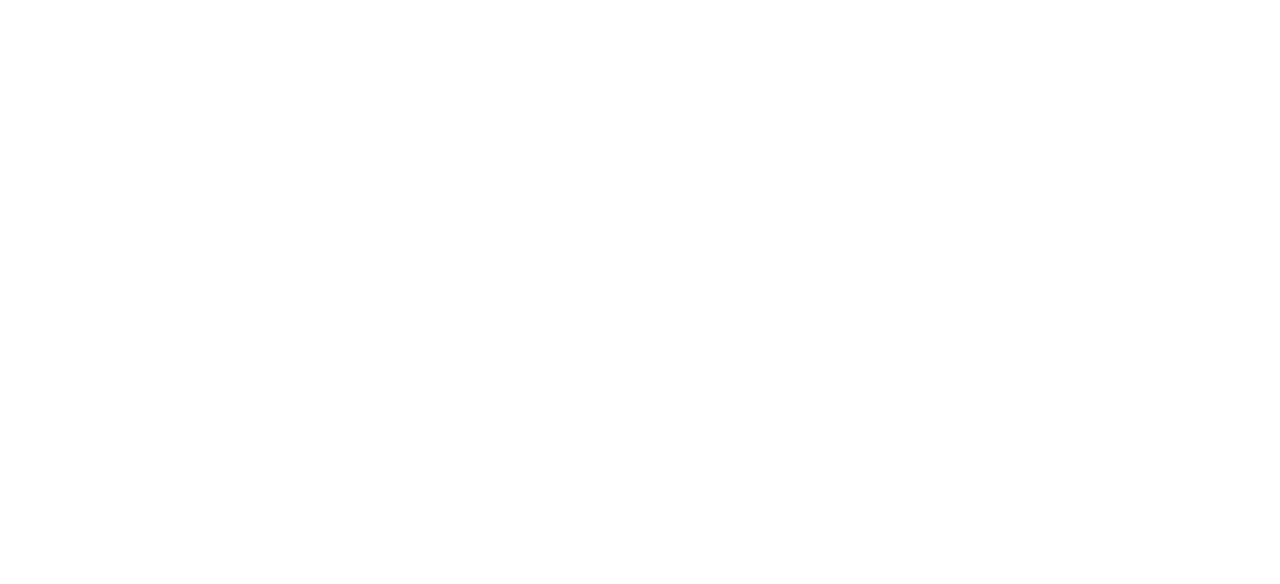
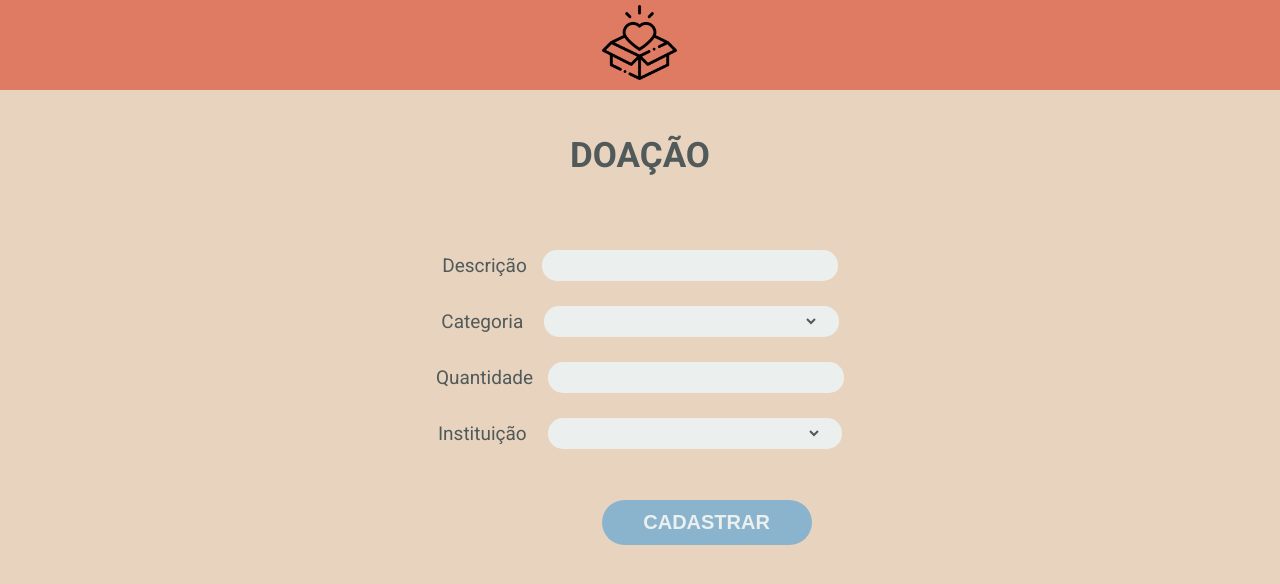
Before and after one commit to DayaToledo/BD-DoeCar, a website: page src/views/doDonation.html in a window 1280 px wide. Drawn offline with Linux system fonts and the light colour scheme.

Commit message:
feat: add tela de login e cadastro de doacao

```diff
--- a/public/styles/cadDoador.css
+++ b/public/styles/cadDoador.css
@@ -15,6 +15,13 @@
   width: 100%;
   height: 90px;
   background: #DF7B63;
+}
+
+.logo {
+  width: 75px;
+  height: 75px;
+  margin-top: 5px;
+  margin-left: 47%;
 }
 
 form {
@@ -103,6 +110,7 @@
   width: 180px;
   align-self: flex-end;
   margin-top: 40px;
+  cursor: pointer;
 }
 
 button:hover {
--- /dev/null
+++ b/public/styles/doDonation.css
@@ -0,0 +1,111 @@
+html,
+body {
+  padding: 0;
+  margin: 0;
+  background: #e8d3be;
+  font-family: "Roboto", sans-serif;
+  color: #505a5a;
+  width: 100vw;
+  height: 100vh;
+  display: flex;
+  flex-direction: column;
+}
+
+header {
+  width: 100%;
+  height: 90px;
+  background: #df7b63;
+}
+
+.logo {
+  width: 75px;
+  height: 75px;
+  margin-top: 5px;
+  margin-left: 47%;
+}
+
+h1 {
+  font-size: 35px;
+  text-align: center;
+  margin-top: 45px;
+}
+
+form {
+  width: 100%;
+  align-items: center;
+  justify-content: center;
+  margin-top: 2%;
+}
+
+.boxInput,
+#boxSelector {
+  display: flex;
+  flex-direction: row;
+  align-items: center;
+  justify-content: center;
+  margin-top: 25px;
+  width: 100%;
+}
+
+label {
+  font-size: 19px;
+  text-align: center;
+}
+
+input,
+select {
+  background-color: #ebf0ef;
+  width: 20%;
+  height: 31px;
+  align-self: center;
+  border: none;
+  border-radius: 15px;
+  margin-left: 15px;
+  padding: 0 20px;
+  font: normal 15px "Roboto", sans-serif;
+  color: #505a5a;
+}
+
+#boxSelector > select {
+  width: 23%;
+  margin-left: 21px;
+  border-right: 20px solid #ebf0ef;
+}
+
+button {
+  background-color: #8ab4cd;
+  color: #ebf0ef;
+  font-weight: bold;
+  font-size: 20px;
+  border: none;
+  border-radius: 25px;
+  height: 45px;
+  width: 210px;
+  margin-top: 4%;
+  margin-left: 47%;
+  cursor: pointer;
+}
+
+button:hover {
+  background-color: #df7b63;
+}
+
+@media (max-width: 720px) {
+  input {
+    width: 30%;
+  }
+
+  #boxSelector > select {
+    width: 37%;
+    margin-left: 21px;
+  }
+
+  button {
+    font-size: 18px;
+    border: none;
+    height: 35px;
+    width: 175px;
+    margin-top: 8%;
+    margin-left: 38%;
+  }
+}
--- a/public/styles/listDoacoesFeitasDoados.css
+++ b/public/styles/listDoacoesFeitasDoados.css
@@ -16,6 +16,13 @@
   background: #df7b63;
 }
 
+.logo {
+  width: 75px;
+  height: 75px;
+  margin-top: 5px;
+  margin-left: 47%;
+}
+
 .botao-doar {
   width: 120px;
   height: 50px;
@@ -30,6 +37,7 @@
   margin-top: 20px;
   margin-right: 5%;
   border: none;
+  cursor: pointer;
 }
 
 .botao-doar:hover {
@@ -75,3 +83,16 @@
 .margin-cards {
   height: 20px;
 }
+
+@media (max-width: 720px) {
+  .card {
+    width: 80%;
+    font-size: 13px;
+  }
+  .divisoria1,
+  .divisoria2,
+  .divisoria3,
+  .divisoria4 {
+    margin: auto 0.9% auto auto;
+  }
+}
--- /dev/null
+++ b/public/styles/login.css
@@ -0,0 +1,98 @@
+html,
+body {
+  padding: 0;
+  margin: 0;
+  background: #e8d3be;
+  font-family: "Roboto", sans-serif;
+  color: #505a5a;
+  width: 100vw;
+  height: 100vh;
+  display: flex;
+  flex-direction: column;
+}
+
+header {
+  width: 100%;
+  height: 90px;
+  background: #df7b63;
+}
+
+.logo {
+  width: 75px;
+  height: 75px;
+  margin-top: 5px;
+  margin-left: 47%;
+}
+
+h1 {
+  font-size: 35px;
+  text-align: center;
+  margin-top: 45px;
+}
+
+form {
+  width: 100%;
+  align-items: center;
+  justify-content: center;
+  margin-top: 4%;
+}
+
+.boxInput {
+  display: flex;
+  flex-direction: row;
+  align-items: center;
+  justify-content: center;
+  margin-top: 25px;
+  width: 100%;
+}
+
+label {
+  font-size: 20px;
+  text-align: center;
+}
+
+input {
+  background-color: #ebf0ef;
+  width: 20%;
+  height: 32px;
+  align-self: center;
+  border: none;
+  border-radius: 15px;
+  margin-left: 15px;
+  padding: 0 20px;
+  font: normal 15px "Roboto", sans-serif;
+  color: #505a5a;
+}
+
+button {
+  background-color: #8ab4cd;
+  color: #ebf0ef;
+  font-weight: bold;
+  font-size: 20px;
+  border: none;
+  border-radius: 25px;
+  height: 45px;
+  width: 185px;
+  margin-top: 8%;
+  margin-left: 43%;
+  cursor: pointer;
+}
+
+button:hover {
+  background-color: #df7b63;
+}
+
+@media (max-width: 720px) {
+  input {
+    width: 30%;
+  }
+
+  button {
+    font-size: 18px;
+    border: none;
+    height: 35px;
+    width: 175px;
+    margin-top: 8%;
+    margin-left: 38%;
+  }
+}
--- a/src/views/doDonation.html
+++ b/src/views/doDonation.html
@@ -0,0 +1,55 @@
+<!DOCTYPE html>
+<html lang="en">
+  <head>
+    <meta charset="UTF-8" />
+    <meta http-equiv="X-UA-Compatible" content="IE=edge" />
+    <meta name="viewport" content="width=device-width, initial-scale=1.0" />
+    <link rel="preconnect" href="https://fonts.googleapis.com" />
+    <link rel="preconnect" href="https://fonts.gstatic.com" crossorigin />
+    <link
+      href="https://fonts.googleapis.com/css2?family=Roboto:wght@400;700&display=swap"
+      rel="stylesheet"
+    />
+    <link rel="stylesheet" href="/styles/doDonation.css" />
+    <title>DOECAR | Cadastro de doação</title>
+  </head>
+
+  <body>
+    <header>
+      <img src="/assets/logo.png" alt="" class="logo" />
+    </header>
+
+    <h1>DOAÇÃO</h1>
+    <form>
+      <div class="boxInput">
+        <label for="">Descrição</label>
+        <input type="email" />
+      </div>
+
+      <div id="boxSelector">
+        <label for="">Categoria</label>
+        <select>
+          <option value=""></option>
+          <option value="">Categoria 1</option>
+          <option value="">Categoria 2</option>
+        </select>
+      </div>
+
+      <div class="boxInput">
+        <label for="">Quantidade</label>
+        <input type="email" />
+      </div>
+
+      <div id="boxSelector">
+        <label for="">Instituição</label>
+        <select>
+          <option value=""></option>
+          <option value="">Instituição 1</option>
+          <option value="">Instituição 2</option>
+        </select>
+      </div>
+
+      <a href="/listDonation"><button>CADASTRAR</button></a>
+    </form>
+  </body>
+</html>
```
Also changed, not shown: src/views/listDoacoesFeitasDoador.html (+1 -0 lines), src/views/login.html (+37 -0 lines), src/views/register.html (+3 -1 lines).
